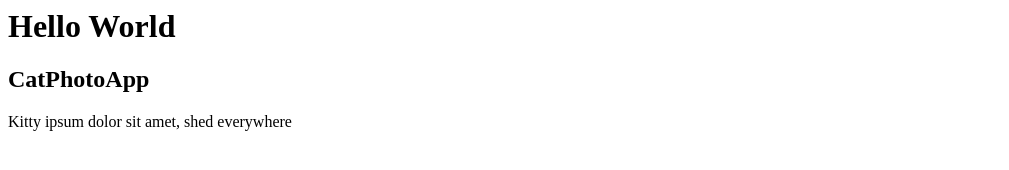
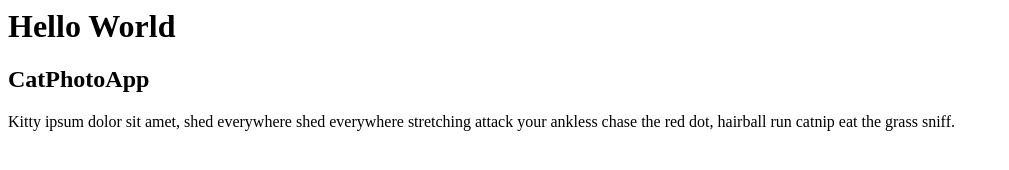
Before and after one commit to Laaniakea/Day03, a plain HTML site: page ex14/src/index.html in a window 1280 px wide. Shown: the whole page, without its empty margins (0-1009 px from the left). Drawn offline with Linux system fonts and the light colour scheme.

Commit message:
ex14 edited

```diff
--- a/ex14/src/index.html
+++ b/ex14/src/index.html
@@ -1,3 +1,4 @@
 <h1>Hello World</h1>
 <h2>CatPhotoApp</h2>
-<p>Kitty ipsum dolor sit amet, shed everywhere</p>
+<p>Kitty ipsum dolor sit amet, shed everywhere shed everywhere stretching attack your ankless
+chase the red dot, hairball run catnip eat the grass sniff.</p>
```
